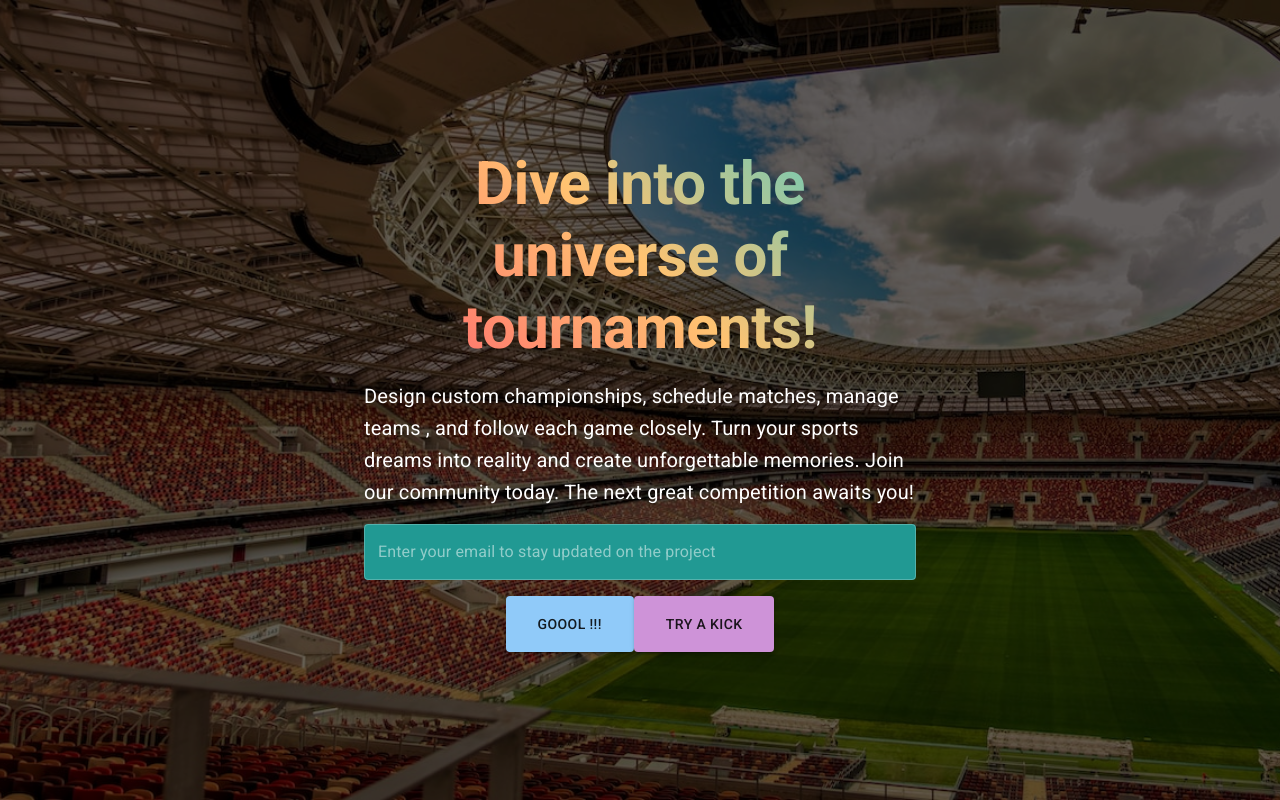
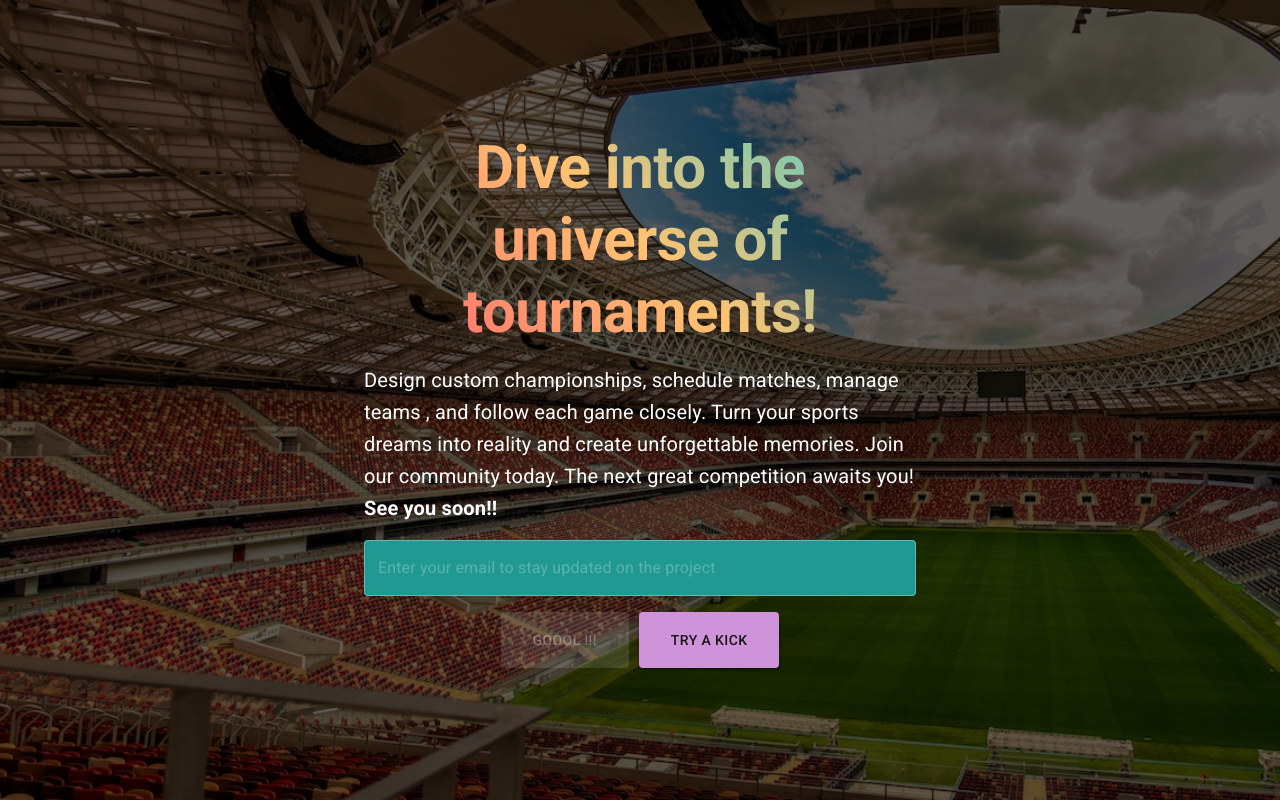
Before and after one commit to carlosdummy14/ultrafan, a React (Vite) app: page / in a window 1280 px wide. Built offline with nearby package versions, Linux system fonts and the light colour scheme.

Commit message:
disable input and button

```diff
--- a/src/components/Hero/Hero.tsx
+++ b/src/components/Hero/Hero.tsx
@@ -35,8 +35,11 @@ function Hero() {
             follow each game closely. Turn your sports dreams into reality and
             create unforgettable memories. Join our community today. The next
             great competition awaits you!
+            <br />
+            <strong>See you soon!!</strong>
           </Typography>
           <TextField
+            disabled
             variant="outlined"
             placeholder="Enter your email to stay updated on the project"
             sx={{
@@ -46,7 +49,17 @@ function Hero() {
             }}
             fullWidth
           />
+          <Box
+            sx={{
+              textAlign: "center",
+              color: "#ffffff",
+              display: "flex",
+              gap: "10px",
+              justifyContent: "center",
+            }}
+          >
             <Button
+              disabled
               variant="contained"
               color="primary"
               sx={{
@@ -71,6 +84,7 @@ function Hero() {
               </Button>
             </Link>
           </Box>
+        </Box>
       </Container>
     </div>
   )
```
Lines whose indentation alone changed are shown as unchanged.
